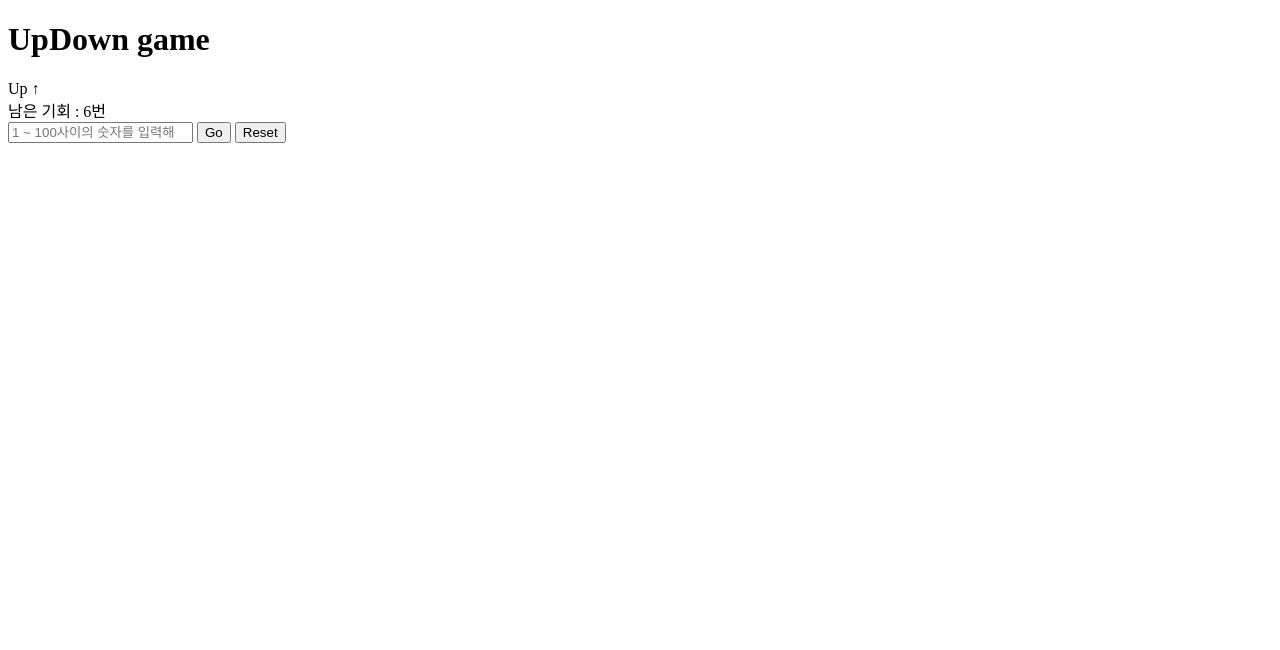
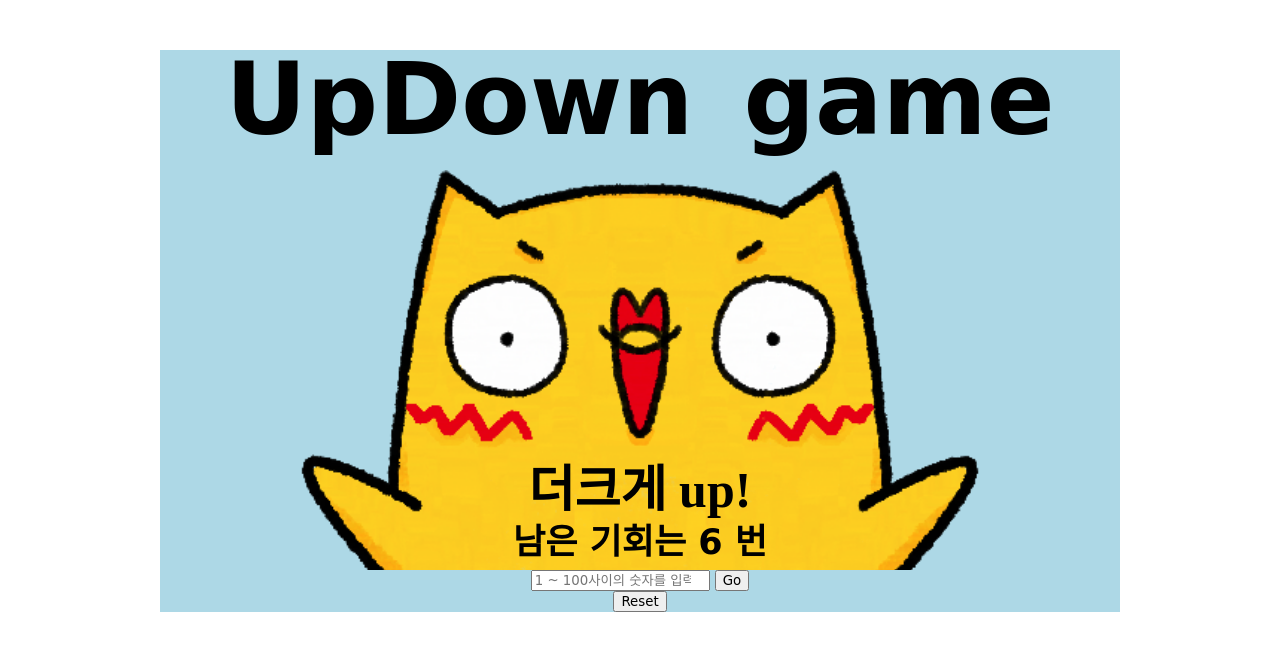
Before and after one commit to minjeongx2/updown_game, a plain HTML site: page index.html in a window 1280 px wide. Both pictures are taken after typing "5" into the empty fields and a click on the button "Go". Drawn offline with Linux system fonts and the light colour scheme; a web font is replaced by a local one.

Commit message:
second commit

```diff
--- /dev/null
+++ b/css/common.css
@@ -0,0 +1,3 @@
+:root{
+    --mainFont : 'Gamja Flower';
+}
--- /dev/null
+++ b/css/reset.css
@@ -0,0 +1,56 @@
+*{
+    box-sizing: border-box;
+    font-family: 'Gamja Flower', cursive;
+}
+
+a{
+    text-decoration: none;
+    color: initial;
+}
+
+img{
+    display: block;
+    width: 100%;
+}
+
+html, body, div, span, applet, object, iframe,
+h1, h2, h3, h4, h5, h6, p, blockquote, pre,
+a, abbr, acronym, address, big, cite, code,
+del, dfn, em, img, ins, kbd, q, s, samp,
+small, strike, strong, sub, sup, tt, var,
+b, u, i, center,
+dl, dt, dd, ol, ul, li,
+fieldset, form, label, legend,
+table, caption, tbody, tfoot, thead, tr, th, td,
+article, aside, canvas, details, embed,
+figure, figcaption, footer, header, hgroup,
+menu, nav, output, ruby, section, summary,
+time, mark, audio, video {
+	margin: 0;
+	padding: 0;
+	border: 0;
+	vertical-align: baseline;
+}
+/* HTML5 display-role reset for older browsers */
+article, aside, details, figcaption, figure,
+footer, header, hgroup, menu, nav, section {
+	display: block;
+}
+body {
+	line-height: 1;
+}
+ol, ul {
+	list-style: none;
+}
+blockquote, q {
+	quotes: none;
+}
+blockquote:before, blockquote:after,
+q:before, q:after {
+	content: '';
+	content: none;
+}
+table {
+	border-collapse: collapse;
+	border-spacing: 0;
+}
--- /dev/null
+++ b/css/style.css
@@ -0,0 +1,51 @@
+@import url(reset.css);
+@import url(common.css);
+
+.game_wrap{
+    max-width: 960px;
+    width: 100%;
+    margin: 50px auto;
+    background-color: lightblue;
+    display: flex;
+    flex-direction: column;
+    align-items: center;
+}
+
+.game_wrap > h1{
+    font-size: 100px;
+    margin-bottom: 20px;
+    display: flex;
+    justify-content: space-between;
+}
+
+
+
+.game_wrap > h1 > span:nth-child(6){
+    margin-right: 50px;
+}
+
+
+
+.area_wrap{
+    width: 700px;
+    height: 400px;
+    background: url(../img/main.png) no-repeat top center;
+    background-size: 100%;
+    display: flex;
+    flex-direction: column;
+    align-items: center;
+    justify-content: flex-end;
+    gap: 10px;
+}
+
+.area_wrap > div:first-child{
+    font-size: 50px;
+    font-family: var(--mainFont);
+    font-weight: 900;
+}
+
+.area_wrap > div:last-child{
+    font-size: 35px;
+    font-weight: 700;
+    padding-bottom: 10px;
+}
--- a/index.html
+++ b/index.html
@@ -5,15 +5,42 @@
     <meta http-equiv="X-UA-Compatible" content="IE=edge">
     <meta name="viewport" content="width=device-width, initial-scale=1.0">
     <title>updown game</title>
-    <link rel="stylesheet" href="style.css">
+    <link rel="preconnect" href="https://fonts.googleapis.com">
+    <link rel="preconnect" href="https://fonts.gstatic.com" crossorigin>
+    <link href="https://fonts.googleapis.com/css2?family=Gamja+Flower&display=swap" rel="stylesheet">
+    <link rel="stylesheet" href="css/style.css">
+
 </head>
 <body>
-    <h1>UpDown game</h1>
-    <div id="result_area">시작해봅시다~!</div>
-    <div id="chance_area">남은 기회 : 7번</div>
-    <input id="user_number" type="number" placeholder="1 ~ 100사이의 숫자를 입력해주세요.">
-    <button id="go_btn">Go</button>
-    <button id="reset_btn">Reset</button>
+    <div class="wrap">
+        <div class="game_wrap">
+            <h1>
+                <span>U</span>
+                <span>p</span>
+                <span>D</span>
+                <span>o</span>
+                <span>w</span>
+                <span>n</span>
+                <span>g</span>
+                <span>a</span>
+                <span>m</span>
+                <span>e</span>
+            </h1>
+
+            <div class="area_wrap">
+                <div id="result_area">시작해보자구~!</div>
+                <div id="chance_area">총 기회는 7 번</div>
+            </div>
+
+            <div class="input_go_wrap">
+                <input id="user_number" type="number" placeholder="1 ~ 100사이의 숫자를 입력해줘">
+                <button id="go_btn">Go</button>
+            </div>
+
+            <button id="reset_btn">Reset</button>
+        </div>
+    </div>
+
 
     <script src="main.js"></script>
 
--- a/main.js
+++ b/main.js
@@ -33,40 +33,41 @@ function go(){
     userNumber.value = ''
 
     if(USER_NUMBER < 1 || USER_NUMBER > 100){
-        resultArea.textContent = "1과100 사이의 숫자를 입력해주세요"
+        resultArea.textContent = "1 ~ 100 사이만 입력해줭"
         return
     }
 
     if(USER_NUMBER < computerNumber){
-        resultArea.textContent = "Up ↑"
+        resultArea.textContent = "더크게 up!"
     } else if(USER_NUMBER > computerNumber){
-        resultArea.textContent = "Down ↓"
+        resultArea.textContent = "더작게 Down!"
     } else {
-        resultArea.textContent = "That's right!"
+        resultArea.textContent = "정다아아압!!!!"
         gameRightOver = true
     }
 
     if(gameRightOver == true){
         goButton.disabled = true
-        chanceArea.textContent = `남은 기회 : ${--chance}번째에 맞추었어요!`
+        chanceArea.textContent = `남은 기회 ${--chance}번째에 맞추었넹`
         return
     }
 
     if(userNumberList.includes(USER_NUMBER)){
-        resultArea.textContent = "같은 숫자를 입력했어요~"
+        resultArea.textContent = "같은 숫자를 입력했엉"
         return
     }
 
     chance--
     userNumberList.push(USER_NUMBER)
-    chanceArea.textContent = `남은 기회 : ${chance}번`
+    chanceArea.textContent = `남은 기회는 ${chance} 번`
+
 
     if(chance == 0){
         gameOver = true
     }
     if(gameOver == true){
         goButton.disabled = true
-        resultArea.textContent = "실패...!"
+        resultArea.textContent = "실패다아앗...!!!"
         return
     }
 }
@@ -75,9 +76,9 @@ function go(){
 
 function reset(){
     pickRandomNumber()
-    resultArea.textContent = "시작해봅시다~!"
+    resultArea.textContent = "시작해보자구~!"
     chance = 7
-    chanceArea.textContent = `남은 기회 : ${chance}번`
+    chanceArea.textContent = `총 기회는 ${chance} 번`
     userNumber.value = ""
     goButton.disabled = false
     gameOver = false
```
Also changed, not shown: img/main.png (added), style.css (deleted).
